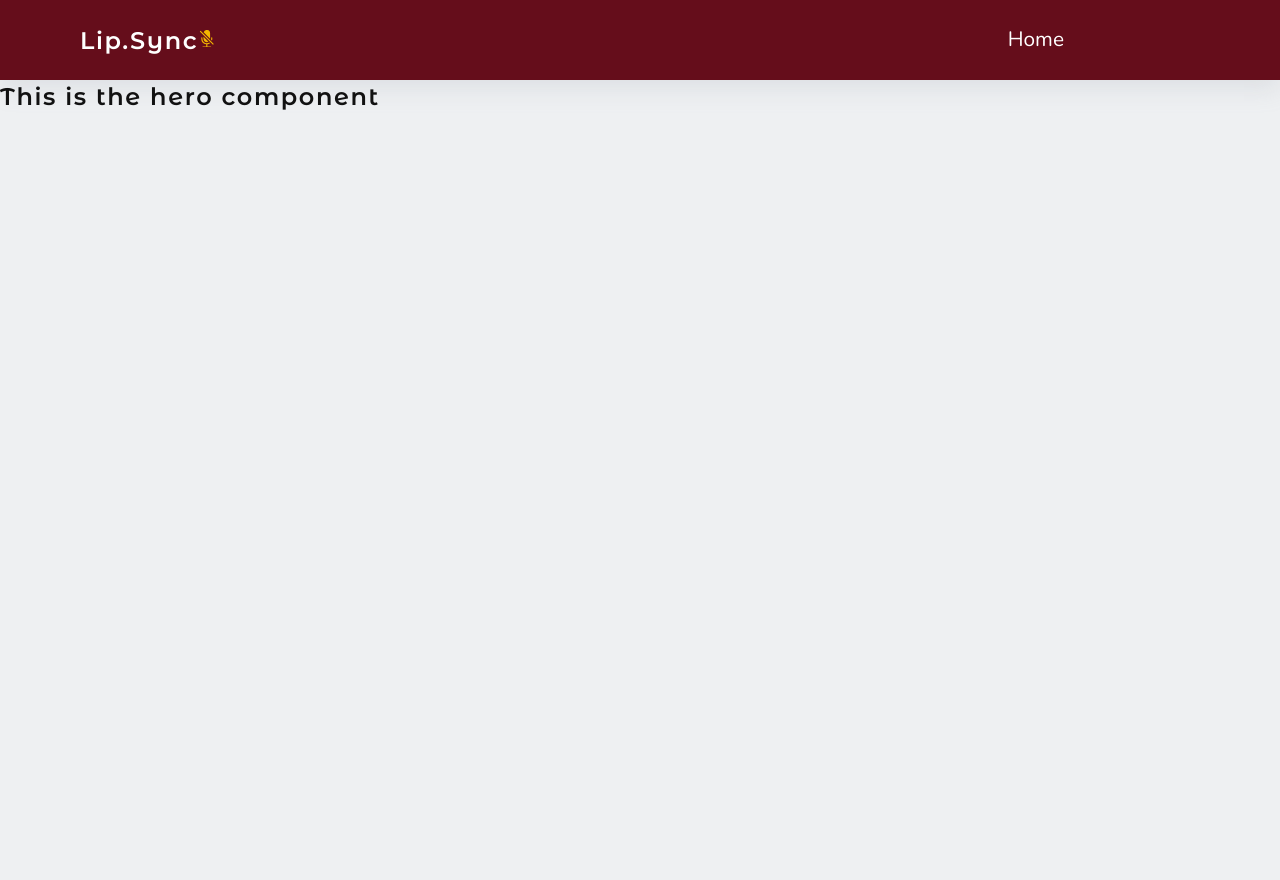
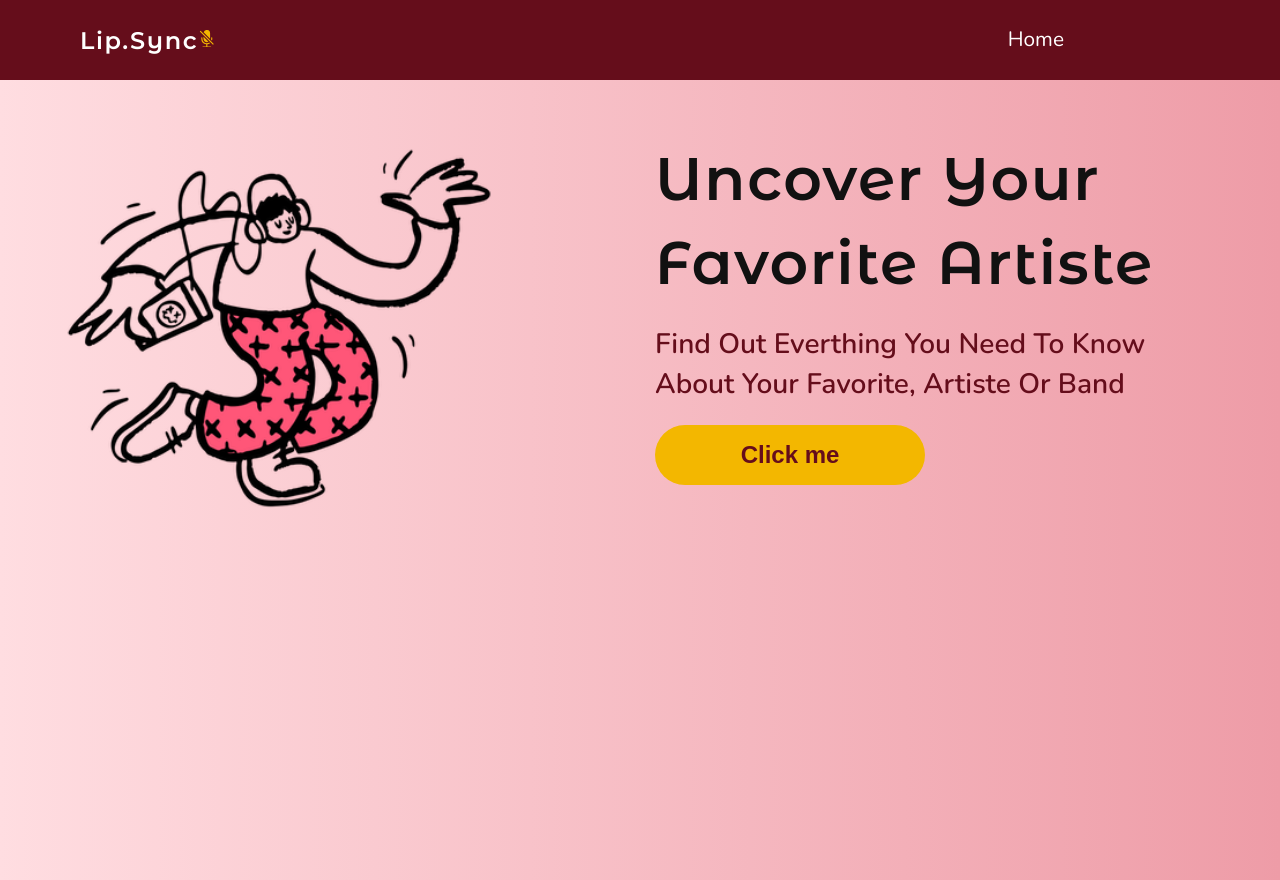
Before and after one commit to emmanuelkumah/artiste-db, a React (Create React App) app: page / in a window 1280 px wide. Before the commit the page ends 800 px from the top, so only its background shows below. Built offline with nearby package versions, Linux system fonts and the light colour scheme.

Commit message:
Feature:Add hero section to Hero.js

```diff
--- /dev/null
+++ b/src/App.css
@@ -0,0 +1,5 @@
+* {
+  margin: 0;
+  padding: 0;
+  box-sizing: border-box;
+}
--- a/src/components/Hero/Hero.js
+++ b/src/components/Hero/Hero.js
@@ -1,10 +1,32 @@
 import React from "react";
-
+import heroImage from "../../images/dancing.png";
 function Hero() {
   return (
-    <div>
-      <h2>This is the hero component</h2>
-    </div>
+    <section className="hero-section">
+      <div className="hero-container">
+        <div className="row hero-row">
+          <div className="col">
+            <div className="heading-wrapper">
+              <div className="main-heading">
+                <h2>Uncover your favorite Artiste</h2>
+              </div>
+              <div className="sub-heading">
+                <h3>
+                  Find out everthing you need to know about your favorite,
+                  artiste or band
+                </h3>
+              </div>
+              <button className="btn-cta">Click me</button>
+            </div>
+          </div>
+          <div className="col">
+            <div className="image-wrapper">
+              <img src={heroImage} alt="dancing" />
+            </div>
+          </div>
+        </div>
+      </div>
+    </section>
   );
 }
 
--- a/src/index.css
+++ b/src/index.css
@@ -60,6 +60,7 @@ a {
   height: 5rem;
   box-shadow: var(--navbarShadow);
   display: flex;
+  box-shadow: rgba(0, 0, 0, 0.35) 0px 5px 15px;
 }
 .nav-content {
   display: flex;
@@ -92,7 +93,88 @@ a {
   color: var(--secondaryColor);
   border-bottom: 3px solid var(--secondaryColor);
 }
+/* ==End of NavBar styling== */
 
+/* ====Hero Section Begins=== */
+.hero-section {
+  background: #ee9ca7; /* fallback for old browsers */
+  background: -webkit-linear-gradient(
+    to right,
+    #ffdde1,
+    #ee9ca7
+  ); /* Chrome 10-25, Safari 5.1-6 */
+  background: linear-gradient(
+    to right,
+    #ffdde1,
+    #ee9ca7
+  ); /* W3C, IE 10+/ Edge, Firefox 16+, Chrome 26+, Opera 12+, Safari 7+ */
+
+  height: 100vh;
+}
+.hero-container {
+  padding-left: 3rem;
+  padding-right: 3rem;
+}
+.row {
+  display: flex;
+  flex-wrap: wrap;
+  flex-direction: row-reverse;
+  margin-right: -15px;
+  margin-bottom: -15px;
+  margin-left: -15px;
+  align-content: stretch;
+}
+.hero-row {
+  align-items: center;
+}
+.col {
+  margin-bottom: 15px;
+  margin-top: 50px;
+  padding-right: 15px;
+  padding-left: 15px;
+  flex: 1;
+  max-width: 50%;
+  flex-basis: 50%;
+}
+.heading-wrapper {
+  max-width: 540px;
+  padding-top: 0;
+  padding-bottom: 40px;
+}
+.main-heading {
+  text-transform: capitalize;
+  font-size: 2.5rem;
+}
+.sub-heading {
+  text-transform: capitalize;
+  font-size: 1.5rem;
+  color: var(--primaryColor);
+}
+.image-wrapper {
+  max-width: 80%;
+}
+img {
+  width: 100%;
+}
+.btn-cta {
+  display: block;
+  width: 50%;
+  border-radius: 50px;
+  border: none;
+  padding: 1rem;
+  font-size: 1.5rem;
+  font-weight: 700;
+  margin-top: 1.3rem;
+  background: var(--secondaryColor);
+  color: var(--primaryColor);
+}
+.btn-cta:hover,
+:focus {
+  cursor: pointer;
+  background: var(--primaryColor);
+  color: var(--mainWhite);
+  transition: var(--mainTransition);
+}
 /*
 =====
 Media Query
```
Also changed, not shown: src/images/dancing.png (added).
